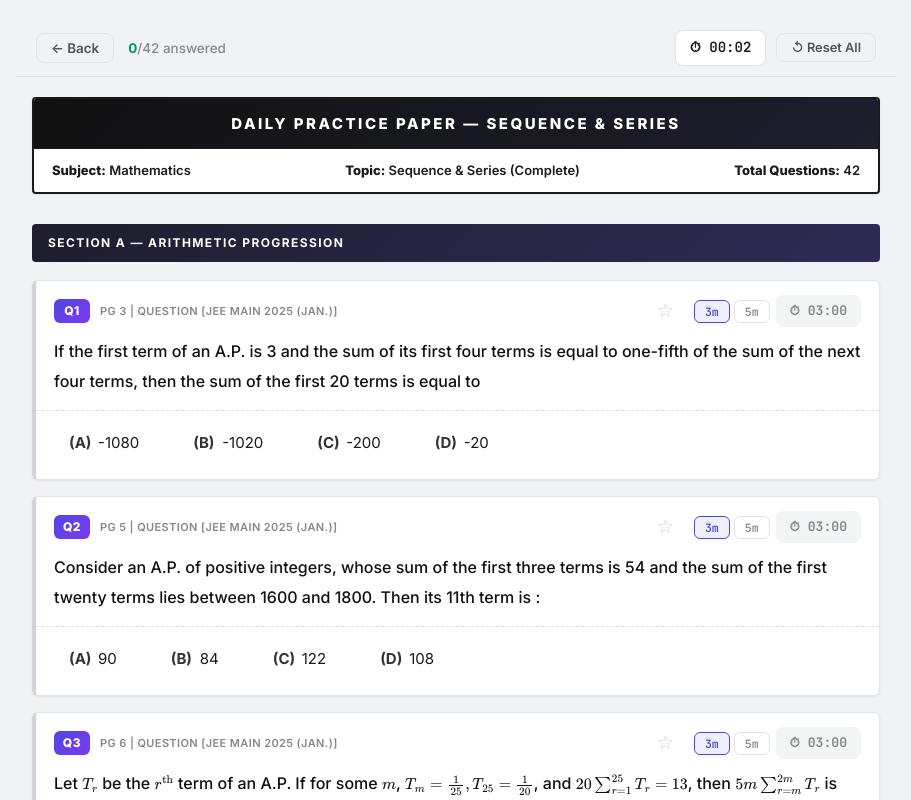
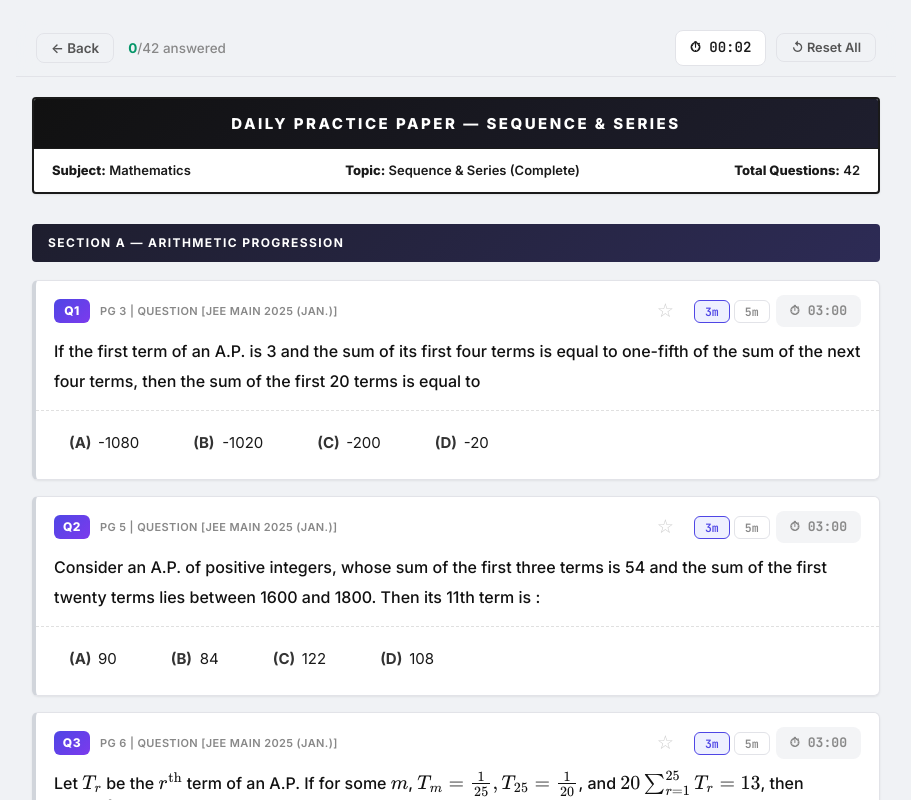
Before and after one commit to ArshPratap10/Dpp-Solver, a React (Vite) app: page / in a window 1280 px wide. Both pictures are taken after a click on the element 340 px from the left and 296 px from the top of the page. Shown: the top 800 px of the page, without its empty margins (184-1095 px from the left). Built offline with nearby package versions, Linux system fonts and the light colour scheme.

Commit message:
fix: increase MathJax equation font size to 1.25em

```diff
--- a/src/index.css
+++ b/src/index.css
@@ -607,5 +607,5 @@ body {
 }
 
 /* ══ MathJax ══ */
-.MathJax { font-size: 1em !important; }
-mjx-container { overflow-x: auto; overflow-y: hidden; max-width: 100%; }
+.MathJax { font-size: 1.25em !important; }
+mjx-container { overflow-x: auto; overflow-y: hidden; max-width: 100%; display: inline !important; }
```
